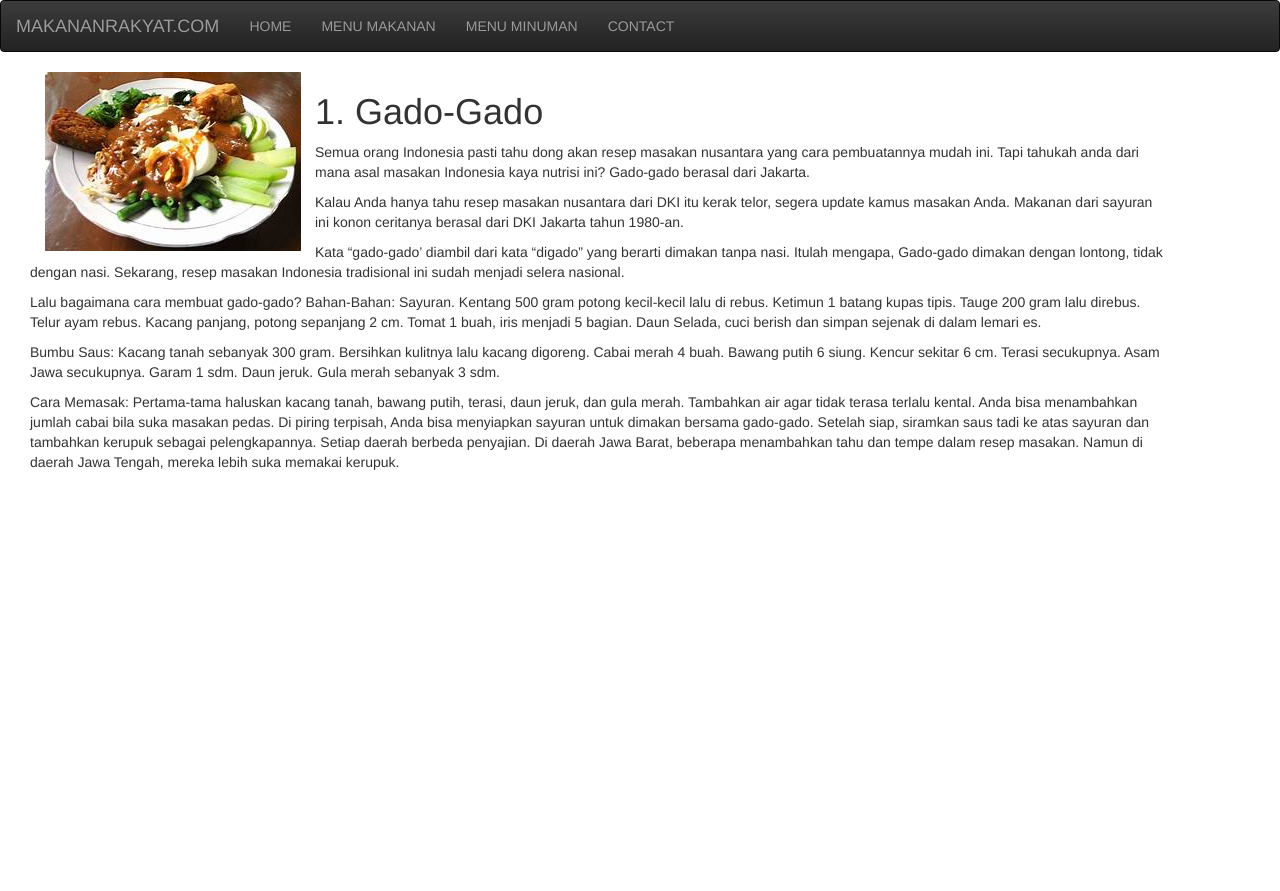
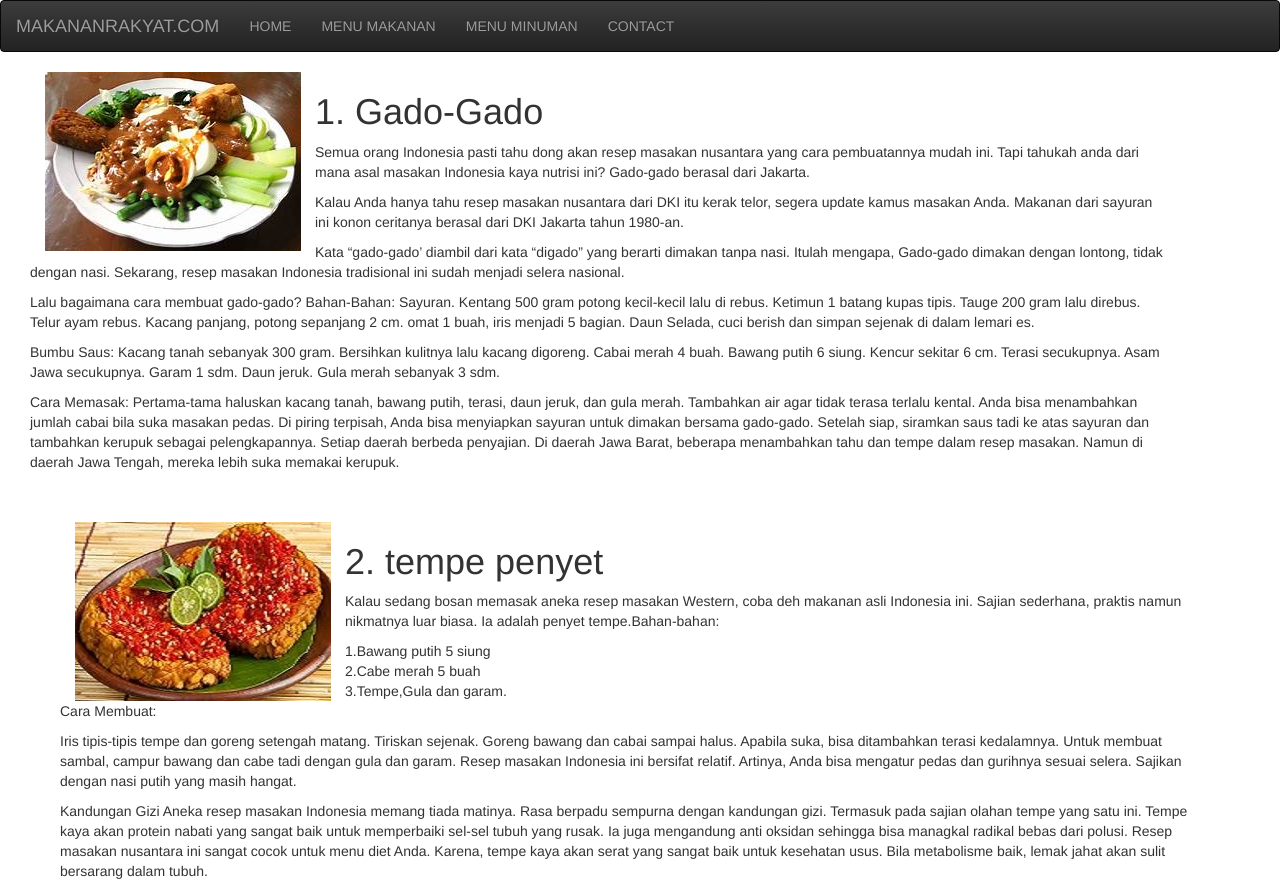
Before and after one commit to maulanaibrahim96/praktikumweb, a plain HTML site: page menumakanan.html in a window 1280 px wide. Before the commit the page ends 800 px from the top, so only its background shows below. Drawn offline with Linux system fonts and the light colour scheme.

Commit message:
tambah konten makanan

```diff
--- a/menumakanan.html
+++ b/menumakanan.html
@@ -1,10 +1,12 @@
 <!DOCTYPE html>
 <html>
+
 <head>
     <title>MENU MAKANAN</title>
     <link rel="stylesheet" type="text/css" href="css/bootstrap.min.css">
     <link rel="stylesheet" type="text/css" href="css/bootstrap-theme.css">
 </head>
+
 <body>
 
     <nav class="navbar navbar-inverse">
@@ -31,39 +33,30 @@
                 <p>Kalau Anda hanya tahu resep masakan nusantara dari DKI itu kerak telor, segera update kamus masakan Anda. Makanan dari sayuran ini konon ceritanya berasal dari DKI Jakarta tahun 1980-an.</p>
                 <p>Kata “gado-gado’ diambil dari kata “digado” yang berarti dimakan tanpa nasi. Itulah mengapa, Gado-gado dimakan dengan lontong, tidak dengan nasi. Sekarang, resep masakan Indonesia tradisional ini sudah menjadi selera nasional.</p>
 
-<p>Lalu bagaimana cara membuat gado-gado?
-Bahan-Bahan:
+                <p>Lalu bagaimana cara membuat gado-gado? Bahan-Bahan: Sayuran. Kentang 500 gram potong kecil-kecil lalu di rebus. Ketimun 1 batang kupas tipis. Tauge 200 gram lalu direbus. Telur ayam rebus. Kacang panjang, potong sepanjang 2 cm. omat 1 buah, iris menjadi 5 bagian. Daun Selada, cuci berish dan simpan sejenak di dalam lemari es.</p>
 
-    Sayuran.
-    Kentang 500 gram potong kecil-kecil lalu di rebus.
-    Ketimun 1 batang kupas tipis.
-    Tauge 200 gram lalu direbus.
-    Telur ayam rebus.
-    Kacang panjang, potong sepanjang 2 cm.
-    Tomat 1 buah, iris menjadi 5 bagian.
-    Daun Selada, cuci berish dan simpan sejenak di dalam lemari es.</p>
+                <p>Bumbu Saus: Kacang tanah sebanyak 300 gram. Bersihkan kulitnya lalu kacang digoreng. Cabai merah 4 buah. Bawang putih 6 siung. Kencur sekitar 6 cm. Terasi secukupnya. Asam Jawa secukupnya. Garam 1 sdm. Daun jeruk. Gula merah sebanyak 3 sdm.</p>
 
-<p>Bumbu Saus:
+                <p>Cara Memasak: Pertama-tama haluskan kacang tanah, bawang putih, terasi, daun jeruk, dan gula merah. Tambahkan air agar tidak terasa terlalu kental. Anda bisa menambahkan jumlah cabai bila suka masakan pedas. Di piring terpisah, Anda bisa menyiapkan sayuran untuk dimakan bersama gado-gado. Setelah siap, siramkan saus tadi ke atas sayuran dan tambahkan kerupuk sebagai pelengkapannya. Setiap daerah berbeda penyajian. Di daerah Jawa Barat, beberapa menambahkan tahu dan tempe dalam resep masakan. Namun di daerah Jawa Tengah, mereka lebih suka memakai kerupuk.</p><br><br>
 
-    Kacang tanah sebanyak 300 gram. Bersihkan kulitnya lalu kacang digoreng.
-    Cabai merah 4 buah.
-    Bawang putih 6 siung.
-    Kencur sekitar 6 cm.
-    Terasi secukupnya.
-    Asam Jawa secukupnya.
-    Garam 1 sdm.
-    Daun jeruk.
-    Gula merah sebanyak 3 sdm.</p>
+                <div class="col-sm-6">
+                    <div class="container">
+                        <div class="col-sm-3">
+                            <img src="img/tempepenyet.jpg">
+                        </div>
+                        <h1>2. tempe penyet</h1>
+                        <p>Kalau sedang bosan memasak aneka resep masakan Western, coba deh makanan asli Indonesia ini. Sajian sederhana, praktis namun nikmatnya luar biasa. Ia adalah penyet tempe.Bahan-bahan:</p>
 
-<p>Cara Memasak:
+                        1.Bawang putih 5 siung<br> 2.Cabe merah 5 buah<br> 3.Tempe,Gula dan garam.
 
-    Pertama-tama haluskan kacang tanah, bawang putih, terasi, daun jeruk, dan gula merah. Tambahkan air agar tidak terasa terlalu kental. Anda bisa menambahkan jumlah cabai bila suka masakan pedas.
-    Di piring terpisah, Anda bisa menyiapkan sayuran untuk dimakan bersama gado-gado.
-    Setelah siap, siramkan saus tadi ke atas sayuran dan tambahkan kerupuk sebagai pelengkapannya.
+                        <p>Cara Membuat:</p>
+                                <p>Iris tipis-tipis tempe dan goreng setengah matang. Tiriskan sejenak. Goreng bawang dan cabai sampai halus. Apabila suka, bisa ditambahkan terasi kedalamnya. Untuk membuat sambal, campur bawang dan cabe tadi dengan gula dan garam. Resep masakan Indonesia ini bersifat relatif. Artinya, Anda bisa mengatur pedas dan gurihnya sesuai selera. Sajikan dengan nasi putih yang masih hangat.</p>
+                                    <p>
 
-Setiap daerah berbeda penyajian. Di daerah Jawa Barat, beberapa menambahkan tahu dan tempe dalam resep masakan. Namun di daerah Jawa Tengah, mereka lebih suka memakai kerupuk.</p>
-
+                                        Kandungan Gizi Aneka resep masakan Indonesia memang tiada matinya. Rasa berpadu sempurna dengan kandungan gizi. Termasuk pada sajian olahan tempe yang satu ini. Tempe kaya akan protein nabati yang sangat baik untuk memperbaiki sel-sel tubuh yang rusak. Ia juga mengandung anti oksidan sehingga bisa managkal radikal bebas dari polusi. Resep masakan nusantara ini sangat cocok untuk menu diet Anda. Karena, tempe kaya akan serat yang sangat baik untuk kesehatan usus. Bila metabolisme baik, lemak jahat akan sulit bersarang dalam tubuh.</p>
                     </div>
                 </div>
+            </p>
 </body>
+
 </html>
```
Also changed, not shown: img/sate.jpg (added), img/tempepenyet.jpg (added). Lines whose indentation alone changed are shown as unchanged.
